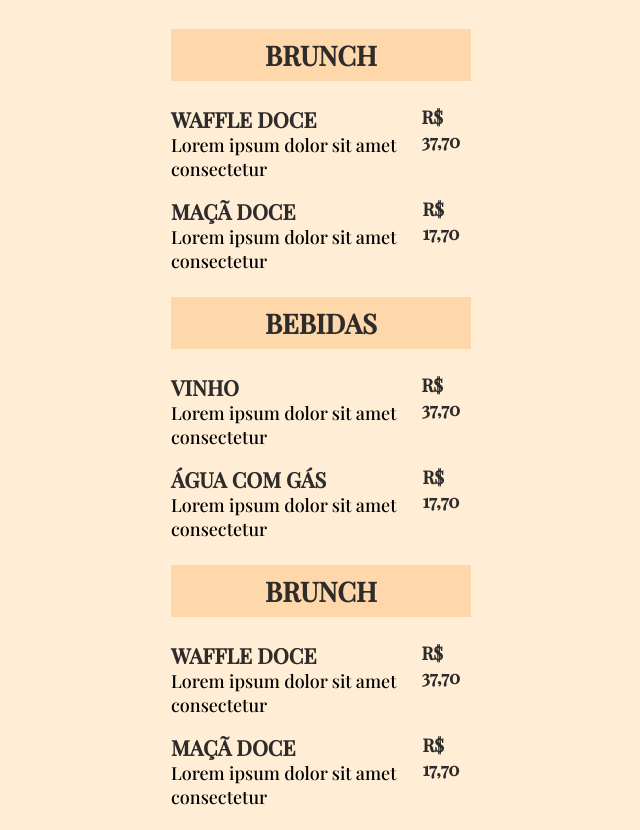
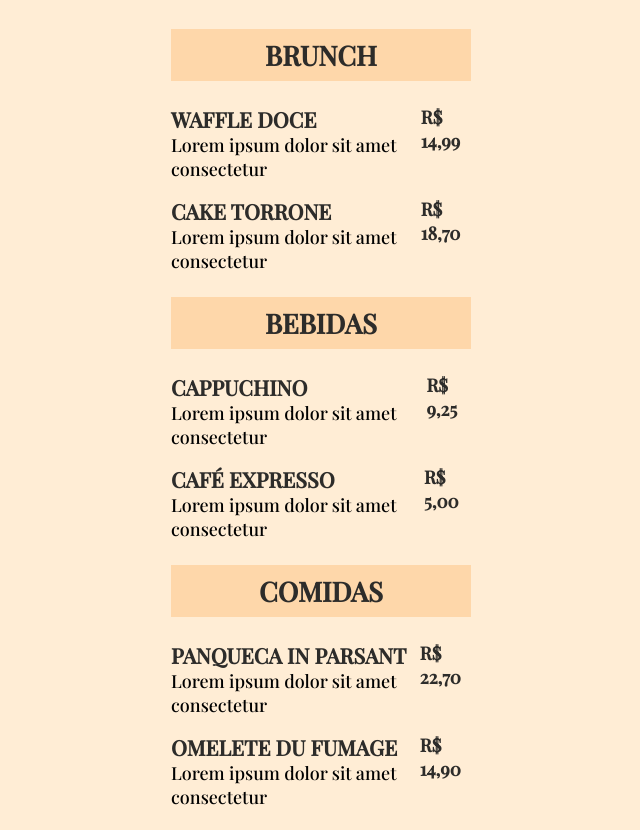
Before and after one commit to Danilex22/RocketSeat---Maratona-Explorer-3.0, a plain HTML site: page index.html in a window 1280 px wide. Shown: the part 89-919 px from the top of the page, without its empty margins (319-959 px from the left). Drawn offline with nearby package versions, Linux system fonts and the light colour scheme.

Commit message:
vers 10.ago.22

```diff
--- a/index.html
+++ b/index.html
@@ -26,18 +26,18 @@
             </p>
           </div>
           <strong class="price">
-              R$ 37,70
+            R$ 14,99
           </strong>
         </li>
         <li>
           <div class="Details">
-              <h3 class="produtct-tittle">Maçã Doce</h3>
+            <h3 class="produtct-tittle">Cake Torrone</h3>
             <p class="description">
               Lorem ipsum dolor sit amet consectetur
             </p>
           </div>
           <strong class="price">
-              R$ 17,70
+            R$ 18,70
           </strong>
         </li>
 
@@ -50,24 +50,24 @@
       <ul>
         <li>
           <div class="Details">
-              <h3 class="produtct-tittle">Vinho</h3>
+            <h3 class="produtct-tittle">Cappuchino</h3>
             <p class="description">
               Lorem ipsum dolor sit amet consectetur
             </p>
           </div>
           <strong class="price">
-              R$ 37,70
+            R$ 9,25
           </strong>
         </li>
         <li>
           <div class="Details">
-              <h3 class="produtct-tittle">Água com gás</h3>
+            <h3 class="produtct-tittle">Café Expresso</h3>
             <p class="description">
               Lorem ipsum dolor sit amet consectetur
             </p>
           </div>
           <strong class="price">
-              R$ 17,70
+            R$ 5,00
           </strong>
         </li>
 
@@ -75,6 +75,35 @@
       </ul>
     </section>
 
+    <section class="Comidas">
+      <h2>Comidas</h2>
+      <ul>
+        <li>
+          <div class="Details">
+            <h3 class="produtct-tittle">Panqueca in Parsant</h3>
+            <p class="description">
+              Lorem ipsum dolor sit amet consectetur
+            </p>
+          </div>
+          <strong class="price">
+            R$ 22,70
+          </strong>
+        </li>
+        <li>
+          <div class="Details">
+            <h3 class="produtct-tittle">Omelete Du Fumage</h3>
+            <p class="description">
+              Lorem ipsum dolor sit amet consectetur
+            </p>
+          </div>
+          <strong class="price">
+            R$ 14,90
+          </strong>
+        </li>
+
+
+      </ul>
+    </section>
     <section class="brunch">
       <h2>Brunch</h2>
       <ul>
@@ -91,7 +120,7 @@
         </li>
         <li>
           <div class="Details">
-              <h3 class="produtct-tittle">Maçã Doce</h3>
+            <h3 class="produtct-tittle">Apple pie</h3>
             <p class="description">
               Lorem ipsum dolor sit amet consectetur
             </p>
```
Lines whose indentation alone changed are shown as unchanged.
